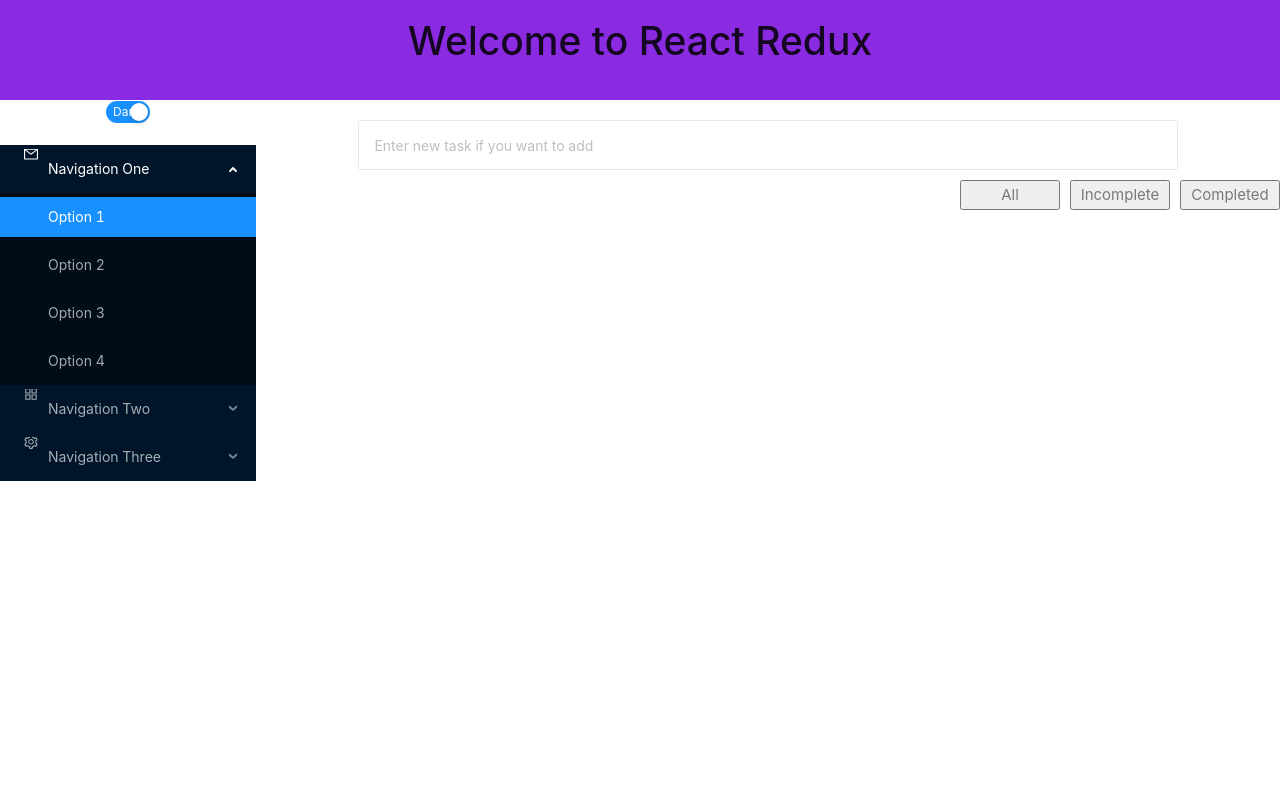
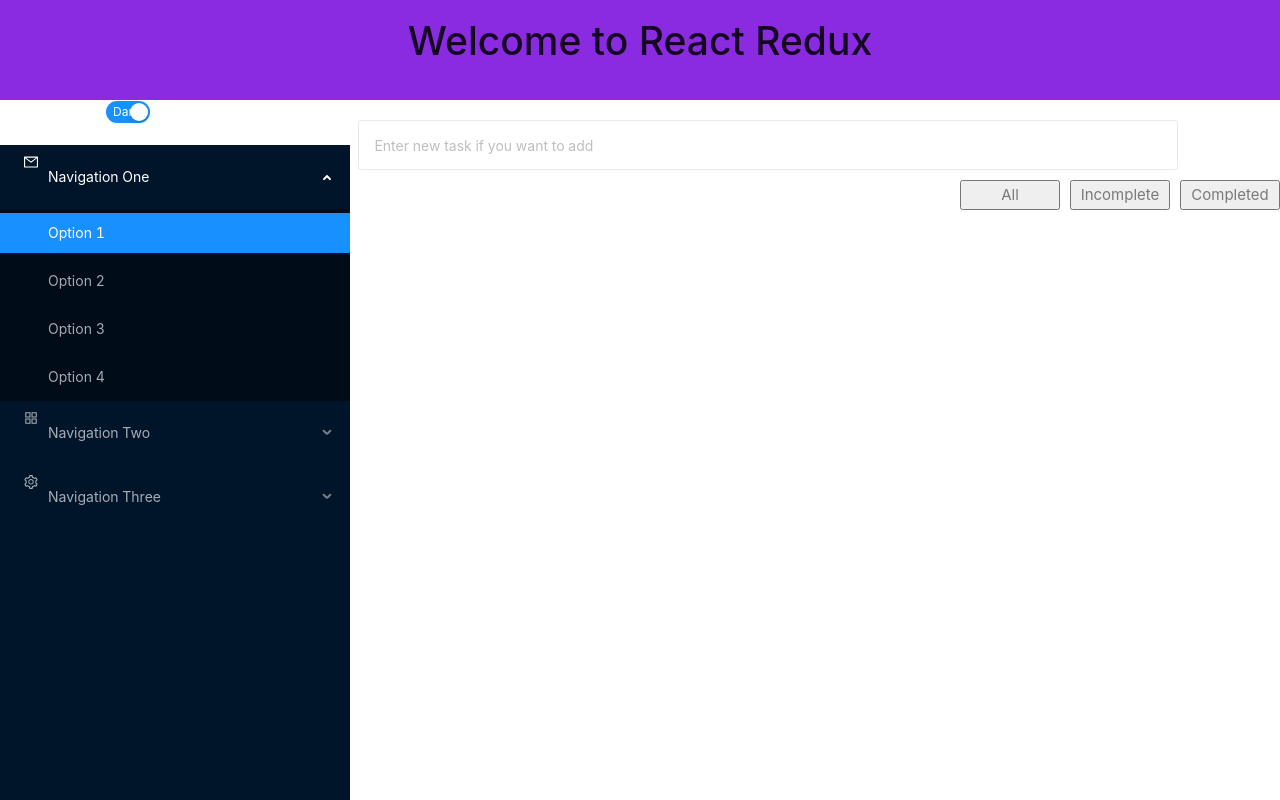
Before and after one commit to htactive-camht/Todo_List_redux, a React (Create React App) app: page / in a window 1280 px wide. Shown: the top 800 px of the page. Built offline with nearby package versions, Linux system fonts and the light colour scheme.

Commit message:
Continue fix check function

```diff
--- a/src/container/menu.css
+++ b/src/container/menu.css
@@ -0,0 +1,13 @@
+.ant-menu-vertical .ant-menu-item, .ant-menu-vertical-left .ant-menu-item, .ant-menu-vertical-right .ant-menu-item, .ant-menu-inline .ant-menu-item, .ant-menu-vertical .ant-menu-submenu-title, .ant-menu-vertical-left .ant-menu-submenu-title, .ant-menu-vertical-right .ant-menu-submenu-title, .ant-menu-inline .ant-menu-submenu-title {
+    margin-top: 4px;
+    margin-bottom: 4px;
+    padding: 0 16px;
+    overflow: hidden;
+    line-height: 40px;
+    text-overflow: ellipsis;
+}
+
+.menu-submenu > .ant-menu-submenu-title, .ant-menu-inline > .ant-menu-submenu > .ant-menu-submenu-title {
+    height: 56px;
+    line-height: 40px;
+}
--- a/src/container/menu.js
+++ b/src/container/menu.js
@@ -30,7 +30,7 @@
   render() {
     return (
       <>
-        <Switch
+         <Switch
           checked={this.state.theme === 'dark'}
           onChange={this.changeTheme}
           checkedChildren="Dark"
@@ -41,12 +41,12 @@
         <Menu
           theme={this.state.theme}
           onClick={this.handleClick}
-          style={{ width: 256 }}
+          style={{ width: 350, height: 1000  }}
           defaultOpenKeys={['sub1']}
           selectedKeys={[this.state.current]}
           mode="inline"
         >
-          <SubMenu key="sub1" icon={<MailOutlined />} title="Navigation One">
+         <SubMenu key="sub1" icon={<MailOutlined />} title="Navigation One">
             <Menu.Item key="1">Option 1</Menu.Item>
             <Menu.Item key="2">Option 2</Menu.Item>
             <Menu.Item key="3">Option 3</Menu.Item>
@@ -60,7 +60,7 @@
               <Menu.Item key="8">Option 8</Menu.Item>
             </SubMenu>
           </SubMenu>
-          <SubMenu key="sub4" icon={<SettingOutlined />} title="Navigation Three">
+            <SubMenu key="sub4" icon={<SettingOutlined />} title="Navigation Three">
             <Menu.Item key="9">Option 9</Menu.Item>
             <Menu.Item key="10">Option 10</Menu.Item>
             <Menu.Item key="11">Option 11</Menu.Item>
--- a/src/container/tabs.js
+++ b/src/container/tabs.js
@@ -16,7 +16,6 @@
         return (
           <Tabs defaultActiveKey="1" onChange={callback}>
           <TabPane tab="All" key="1">
-
           </TabPane>
           <TabPane tab="Incompleted" key="2">
 
--- a/src/container/taskList.js
+++ b/src/container/taskList.js
@@ -1,8 +1,6 @@
 import React, { Component } from "react";
 import { connect } from "react-redux";
-import { bindActionCreators } from "redux";
 import {
-  selectTaskList,
   addTaskList,
   deleteTask,
   updateTask,
@@ -12,13 +10,8 @@
 import { Row, Col, Input, Button } from "antd";
 import TextArea from "antd/lib/input/TextArea";
 import { EditOutlined, CloseOutlined, CheckOutlined } from "@ant-design/icons";
-import { Tabs } from "antd";
-import { v1 as uuid } from 'uuid';
-const { TabPane } = Tabs;
+import { v1 as uuid } from "uuid";
 
-function callback(key) {
-  console.log(key);
-}
 // import TodoReduce from "../reducer/active_reducer";
 // import UPDATE_TASK from "../reducer/active_reducer";
 
@@ -28,27 +21,25 @@
     edit: false,
     cloneValue: "",
     completed: false,
-    todoList: []
+    todoList: [],
   };
 
-componentWillReceiveProps (nextProps) {
-  return this.setState({ todoList: nextProps.todo});
-
+  componentWillReceiveProps(nextProps) {
+    return this.setState({ todoList: nextProps.todo });
   }
 
-
-  EnterInput = (e) => {
+  EnterInput = (value) => {
+    console.log("enter", value);
     const d = new Date();
     const n = d.toISOString();
     // Created: {moment(new Date(props.createdAt)).format("YYYY-MM-DD hh:mm:ss")
     const { dispatch } = this.props;
-    if (e.key === "Enter") {
     // check without the NewTodo faile
     if (this.state.NewTodo.trim() === "" || this.state.NewTodo.length > 66) {
       alert("Please enter your new task or over max lenght character");
       this.setState({ NewTodo: "" });
     } else {
-        console.log("Event:", e.value);
+      console.log("Event:", value);
       dispatch(
         addTaskList({
           //  Delete space character
@@ -61,7 +52,6 @@
         })
       );
       this.setState({ NewTodo: "" });
-      }
     }
   };
 
@@ -83,25 +73,34 @@
   };
 
   checkTaskByID = (id, check) => {
-
     const { dispatch } = this.props;
 
     dispatch(checkTask(id, check));
   };
 
   handleAll = (id) => {
-    this.setState({ todoList: this.props.todo});
+    this.setState({ todoList: this.props.todo });
   };
 
   handleInCompleted = () => {
-     console.log("Incompleted", this.props.todo.filter(item => item.completed === false));
-    return this.setState({ todoList: this.props.todo.filter(item => item.completed === false)});
-   }
+    console.log(
+      "Incompleted",
+      this.props.todo.filter((item) => item.completed === false)
+    );
+    return this.setState({
+      todoList: this.props.todo.filter((item) => item.completed === false),
+    });
+  };
 
   handleCompleted = () => {
-    console.log("completed", this.props.todo.filter(item => item.completed !== false));
-   return this.setState({ todoList: this.props.todo.filter(item => item.completed !== false)});
-  }
+    console.log(
+      "completed",
+      this.props.todo.filter((item) => item.completed !== false)
+    );
+    return this.setState({
+      todoList: this.props.todo.filter((item) => item.completed !== false),
+    });
+  };
 
   closeCheck = () => {
     this.setState((state) => ({
@@ -122,8 +121,11 @@
                 <input
                   type="checkbox"
                   className="input-checkbox"
-                  onClick={() => this.checkTaskByID(eachTask.id, !eachTask.completed)}
+                  onClick={() =>
+                    this.checkTaskByID(eachTask.id, !eachTask.completed)
+                  }
                   checked={eachTask.completed}
+                  onChange={() => {}}
                 ></input>
                 <Button
                   className="btnIcon"
@@ -163,8 +165,11 @@
                   <input
                     type="checkbox"
                     className="input-checkbox"
-                    onClick={() => this.checkTaskByID(eachTask.id, !eachTask.completed)}
+                    onClick={() =>
+                      this.checkTaskByID(eachTask.id, !eachTask.completed)
+                    }
                     checked={eachTask.completed}
+                    onChange={()=>{}}
                   ></input>
                   <Button className="btnIcon" onClick={() => this.closeCheck()}>
                     <CheckOutlined />
@@ -188,7 +193,9 @@
                         className="text-area"
                         onChange={
                           (event) =>
-                            dispatch(updateTask(eachTask.id, event.target.value))
+                            dispatch(
+                              updateTask(eachTask.id, event.target.value)
+                            )
                           // this.setState({NewTodo: event.target.value})
                         }
                         value={eachTask.name}
@@ -203,8 +210,11 @@
                   <input
                     type="checkbox"
                     className="input-checkbox"
-                    onClick={() => this.checkTaskByID(eachTask.id, !eachTask.completed)}
+                    onClick={() =>
+                      this.checkTaskByID(eachTask.id, !eachTask.completed)
+                    }
                     checked={eachTask.completed}
+                    onChange={()=>{}}
                   ></input>
                   <Button
                     className="btnIcon"
@@ -243,7 +253,7 @@
         <div className="input-add">
           <Input
             name="NewTodo"
-            onKeyDown={(e) => this.EnterInput(e)}
+            onPressEnter={(e) => this.EnterInput(e.target.value)}
             placeholder="Enter new task if you want to add"
             onChange={(e) => this.setState({ NewTodo: e.target.value })}
             value={this.state.NewTodo}
--- a/src/index.js
+++ b/src/index.js
@@ -1,26 +1,23 @@
-import React from 'react';
-import ReactDOM from 'react-dom';
-import './index.css';
-import App from '../src/component/App';
-import { Provider } from 'react-redux';
-import * as serviceWorker from './serviceWorker';
-import allReducers from './reducer';
-import {createStore} from 'redux';
-
-
+import React from "react";
+import ReactDOM from "react-dom";
+import "./index.css";
+import App from "../src/component/App";
+import { Provider } from "react-redux";
+import * as serviceWorker from "./serviceWorker";
+import allReducers from "./reducer";
+import { createStore } from "redux";
 
 const stores = createStore(
   allReducers,
   window.__REDUX_DEVTOOLS_EXTENSION__ && window.__REDUX_DEVTOOLS_EXTENSION__()
-)
+);
 
 ReactDOM.render(
+  <Provider store={stores}>
+    <App />
+  </Provider>,
 
-    <Provider store ={stores}>
-      <App />
-    </Provider>,
-
-  document.getElementById('root')
+  document.getElementById("root")
 );
 
 // If you want your app to work offline and load faster, you can change
```
Lines whose indentation alone changed are shown as unchanged.
